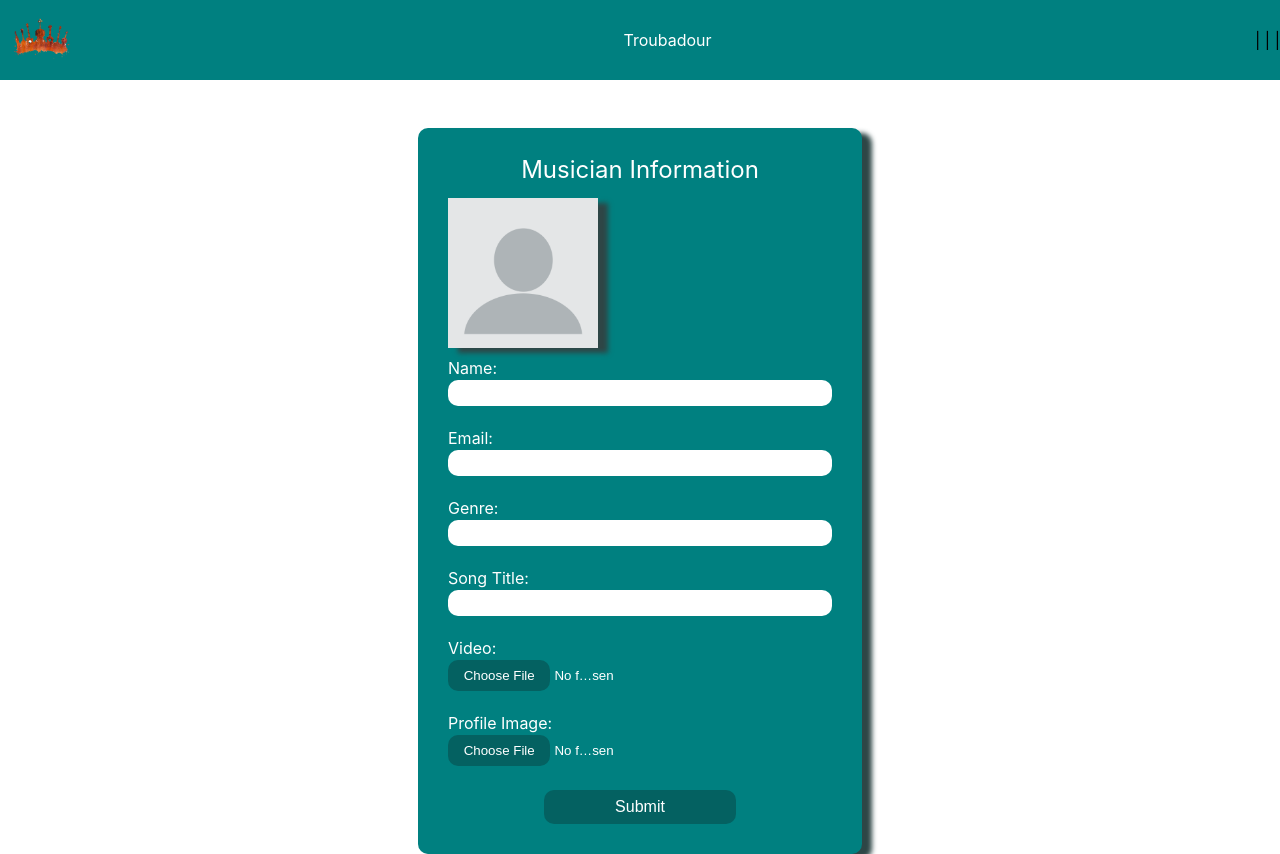
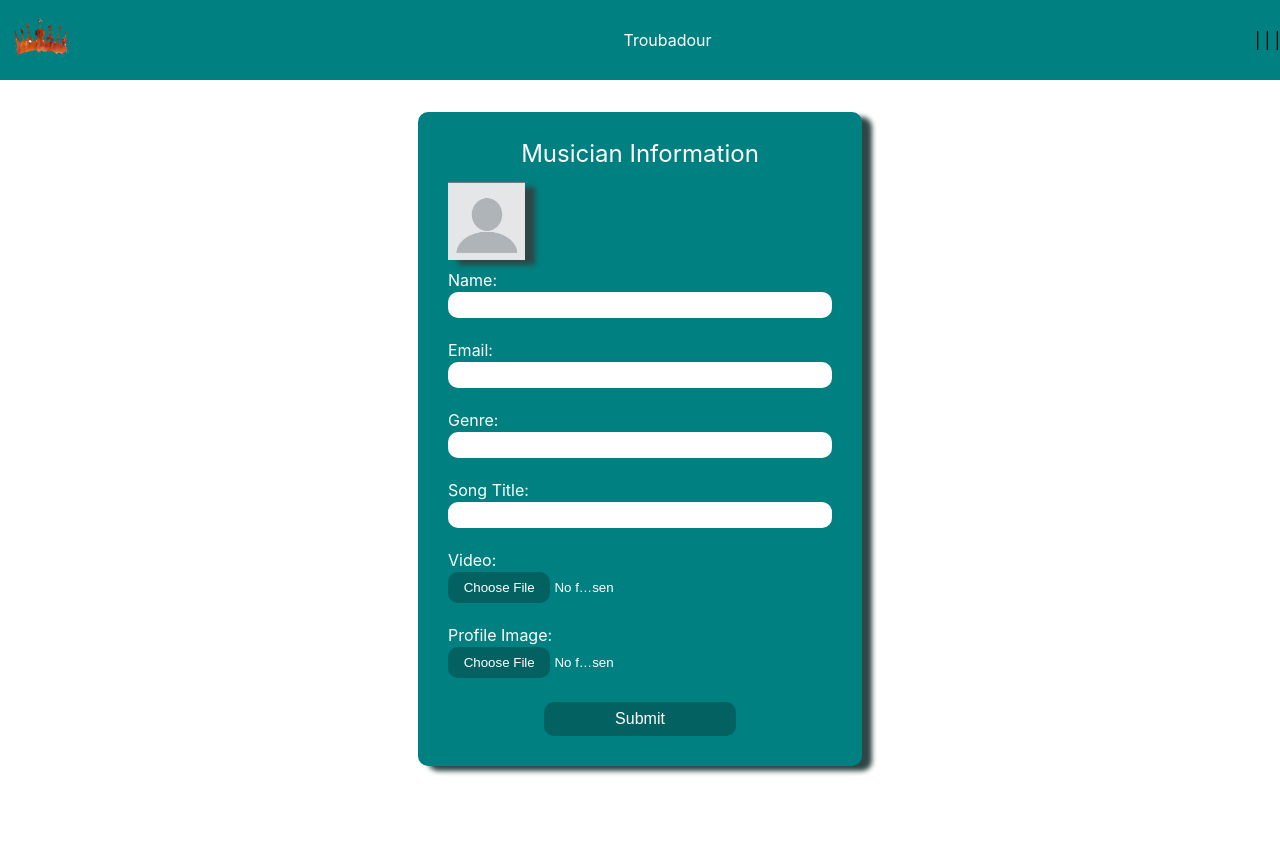
Before and after one commit to Troubadour-Project/troubadour-fe, a React (Create React App) app: page / in a window 1280 px wide. After the commit the page ends 800 px from the top, so only its background shows below. Built offline with nearby package versions, Linux system fonts and the light colour scheme.

Commit message:
Adjust picture preview styling

```diff
--- a/src/components/SubmissionForm/SubmissionForm.scss
+++ b/src/components/SubmissionForm/SubmissionForm.scss
@@ -7,7 +7,7 @@ form {
 }
 
 .form-container {
-  margin-top: 5vh;
+  margin-top: 3vh;
 }
 
 form {
@@ -75,7 +75,7 @@ input[type=file]::file-selector-button {
 }
 
 .profile-picture-preview {
-  max-width: 150px;
+  width: 20%;
   box-shadow: 10px 5px 5px rgb(46, 70, 70);
   margin-bottom: .5vh;
 }
```
Also changed, not shown: src/assets/profile-pic-logo.png.
